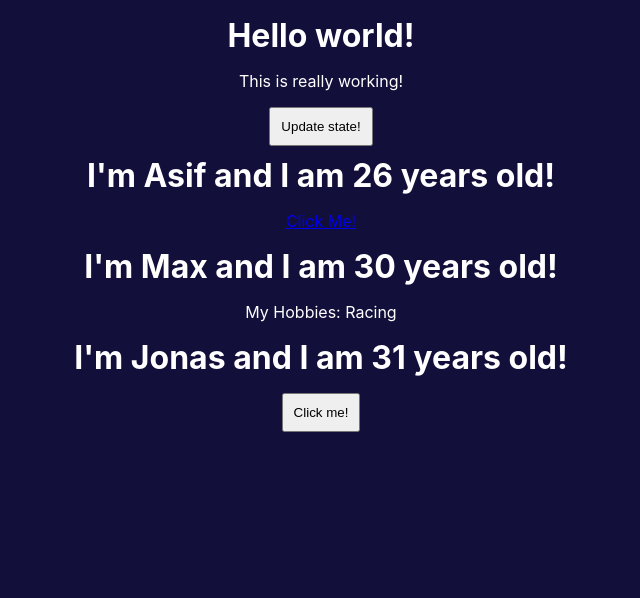
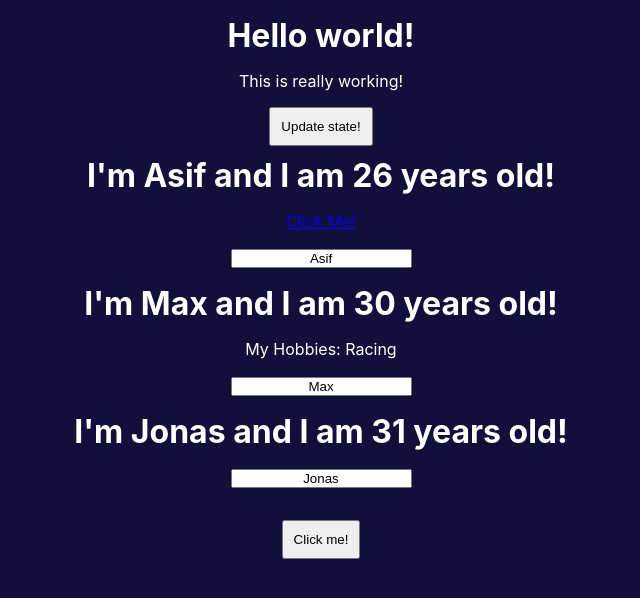
Before and after one commit to Asif-newaz/try-react, a React (Create React App) app: page / in a window 1280 px wide. Shown: the top 598 px of the page, without its empty margins (319-959 px from the left). Built offline with nearby package versions, Linux system fonts and the light colour scheme.

Commit message:
update state on input element

```diff
--- a/src/App.js
+++ b/src/App.js
@@ -174,13 +174,25 @@ class App extends Component {
     // this.setState({ persons: [{ name: "Asif Newaz", age: 27 }, {undefined}, {undefined}] });
   };
 
+  nameChangedHandler = (event) => {
+    this.setState({
+      persons: [
+        { name: "Asif", age: 27 },
+        { name: event.target.value, age: 30 },
+        { name: "Jonas", age: 31 },
+      ],
+
+      country: "I would like to go to the USA",
+    });
+  };
+
   //Working with state
   render() {
     return (
       <div className="App">
         <h1>Hello world!</h1>
         <p>This is really working!</p>
-        <button onClick={() => this.switchNameHandler ('Asif Newaz!!!')}>
+        <button onClick={() => this.switchNameHandler("Asif Newaz!!!")}>
           Update state!
         </button>
         <Person
@@ -192,7 +204,8 @@ class App extends Component {
         <Person
           name={this.state.persons[1].name}
           age={this.state.persons[1].age}
-          click={this.switchNameHandler.bind(this, 'Asif!!')}
+          click={this.switchNameHandler.bind(this, "Asif!!")}
+          changed={this.nameChangedHandler}
         >
           My Hobbies: Racing
         </Person>
--- a/src/Person/Person.js
+++ b/src/Person/Person.js
@@ -4,9 +4,12 @@ import "./person.css";
 const person = (props) => {
   return (
     <>
-      <h1 onClick={props.click}>I'm {props.name} and I am {props.age} years old!</h1>
+      <h1 onClick={props.click}>
+        I'm {props.name} and I am {props.age} years old!
+      </h1>
       <p>{props.children}</p>
       <h3>{props.country}</h3>
+      <input type="text" onChange={props.changed} value={props.name} />
     </>
   );
 };
```
